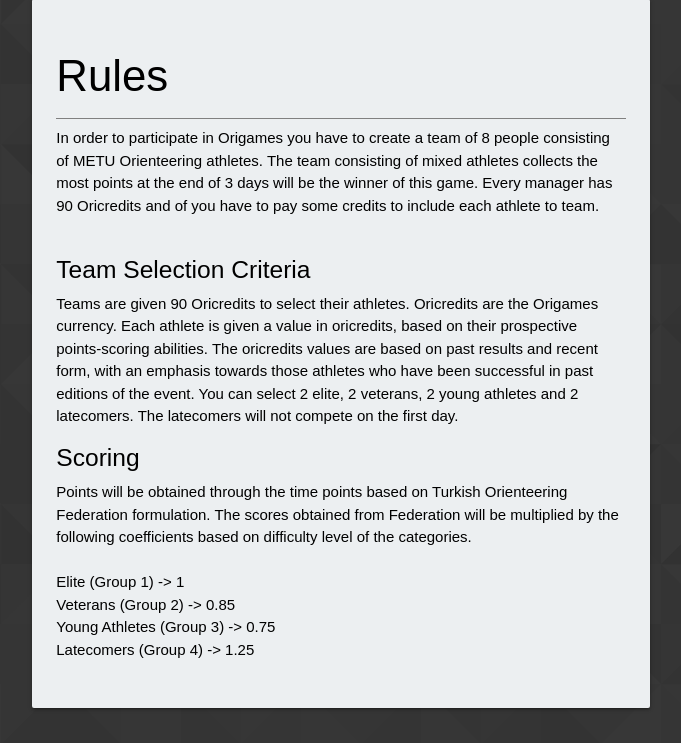
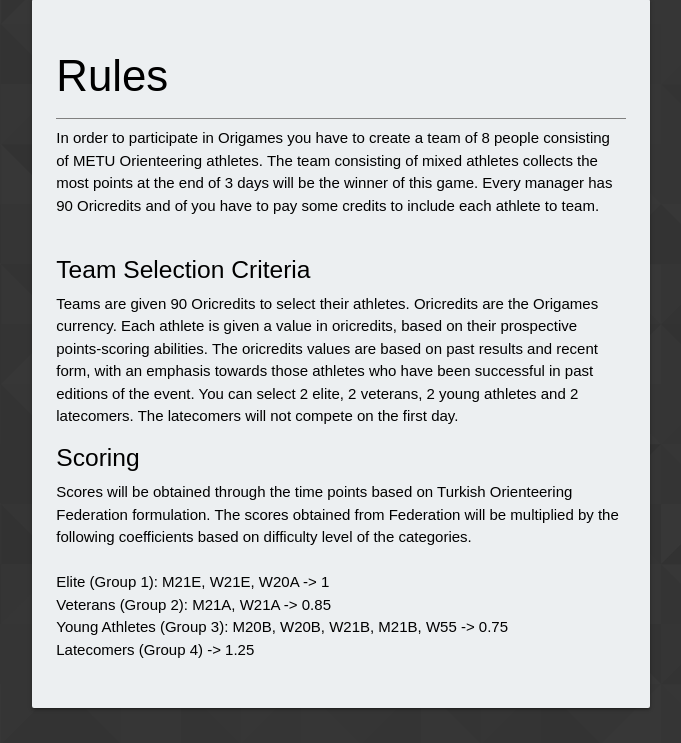
Before and after one commit to bilgeonceken/origames, a Django app: page /league/rules in a window 1280 px wide. Shown: the part 156-899 px from the top of the page, without its empty margins (299-980 px from the left). Run offline with Django 3.2, Linux system fonts and the light colour scheme.

Commit message:
updated rules text

```diff
--- a/templates/rules.html
+++ b/templates/rules.html
@@ -32,14 +32,15 @@
           </p>
           <h5>Scoring</h4>
           <p>
-            Points will be obtained through the time points based on Turkish Orienteering Federation formulation. The scores obtained from Federation will be multiplied by the following coefficients based on difficulty level of the categories.
+            Scores will be obtained through the time points based on Turkish Orienteering Federation formulation. The scores obtained from Federation will be multiplied by the following coefficients based on difficulty level of the categories.
 <br>
+
 <br>
-            Elite (Group 1) -> 1
+            Elite (Group 1): M21E, W21E, W20A -> 1
 <br>
-            Veterans (Group 2) -> 0.85
+            Veterans (Group 2): M21A, W21A  -> 0.85
 <br>
-            Young Athletes (Group 3) -> 0.75
+            Young Athletes (Group 3): M20B, W20B, W21B, M21B, W55 -> 0.75
 <br>
             Latecomers (Group 4) -> 1.25
           </p>
```
